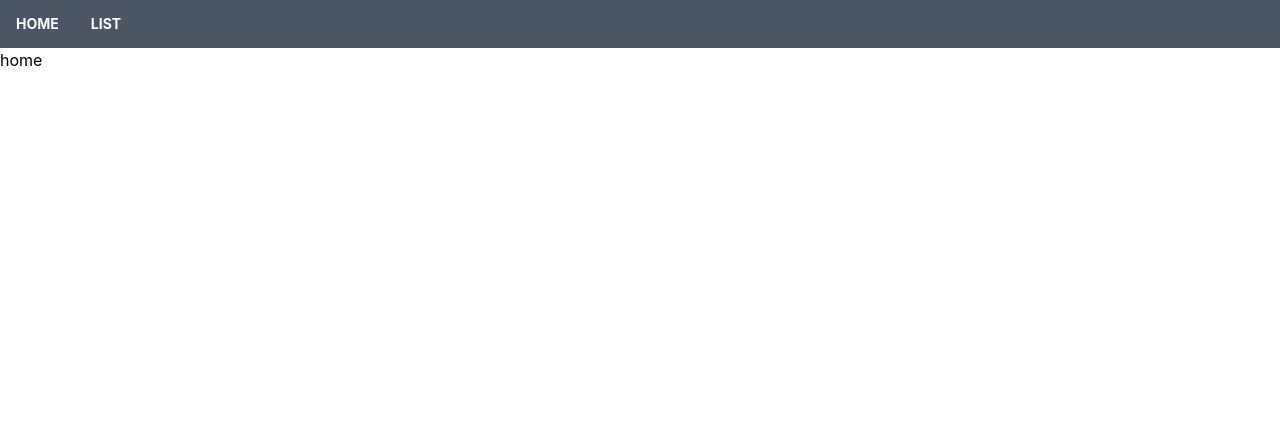
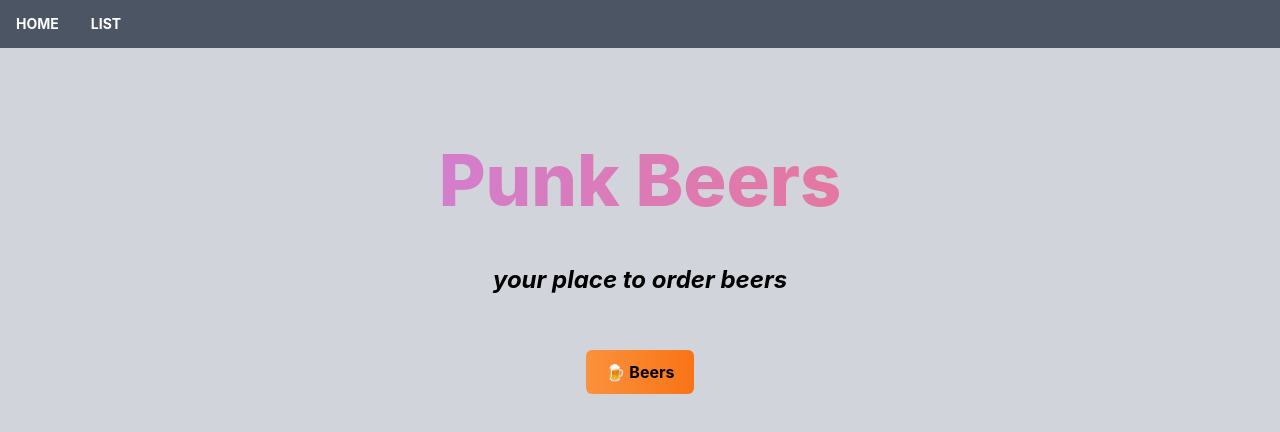
Before and after one commit to JJSalieri/beer-app, a React (Create React App) app: page / in a window 1280 px wide. Shown: the top 432 px of the page. Built offline with nearby package versions, Linux system fonts and the light colour scheme.

Commit message:
code opti and some patches

```diff
--- a/public/index.html
+++ b/public/index.html
@@ -2,42 +2,18 @@
 <html lang="en">
   <head>
     <meta charset="utf-8" />
-    <link rel="icon" href="%PUBLIC_URL%/favicon.ico" />
+    <link rel="icon" href="./logo192.png" />
     <meta name="viewport" content="width=device-width, initial-scale=1" />
     <meta name="theme-color" content="#000000" />
     <meta
       name="description"
-      content="Web site created using create-react-app"
+      content="Punk Beer"
     />
-    <link rel="apple-touch-icon" href="%PUBLIC_URL%/logo192.png" />
-    <!--
-      manifest.json provides metadata used when your web app is installed on a
-      user's mobile device or desktop. See https://developers.google.com/web/fundamentals/web-app-manifest/
-    -->
     <link rel="manifest" href="%PUBLIC_URL%/manifest.json" />
-    <!--
-      Notice the use of %PUBLIC_URL% in the tags above.
-      It will be replaced with the URL of the `public` folder during the build.
-      Only files inside the `public` folder can be referenced from the HTML.
-
-      Unlike "/favicon.ico" or "favicon.ico", "%PUBLIC_URL%/favicon.ico" will
-      work correctly both with client-side routing and a non-root public URL.
-      Learn how to configure a non-root public URL by running `npm run build`.
-    -->
-    <title>React App</title>
+    <title>Punk Beers</title>
   </head>
   <body>
     <noscript>You need to enable JavaScript to run this app.</noscript>
     <div id="root"></div>
-    <!--
-      This HTML file is a template.
-      If you open it directly in the browser, you will see an empty page.
-
-      You can add webfonts, meta tags, or analytics to this file.
-      The build step will place the bundled scripts into the <body> tag.
-
-      To begin the development, run `npm start` or `yarn start`.
-      To create a production bundle, use `npm run build` or `yarn build`.
-    -->
   </body>
 </html>
--- a/src/components/PaginationHandler.js
+++ b/src/components/PaginationHandler.js
@@ -4,9 +4,8 @@ import { useState } from "react";
 export default function PaginationHandler() {
   const [Limit, setLimit] = useState(15);
   const [Page, setPage] = useState(1);
-  const pages = Math.round(405 / Limit);
+  const pages = Math.Round(405 / Limit);
   const pagelist = [];
-
   for (let i = 1; i <= pages; i++) {
     pagelist.push(i);
   }
--- a/src/index.css
+++ b/src/index.css
@@ -1,21 +1,12 @@
 @tailwind base;
 @tailwind components;
 @tailwind utilities;
-*{
+
+* {
   margin: 0;
   padding: 0;
   box-sizing: border-box;
 }
 body {
-  margin: 0;
-  font-family: -apple-system, BlinkMacSystemFont, 'Segoe UI', 'Roboto', 'Oxygen',
-    'Ubuntu', 'Cantarell', 'Fira Sans', 'Droid Sans', 'Helvetica Neue',
-    sans-serif;
-  -webkit-font-smoothing: antialiased;
-  -moz-osx-font-smoothing: grayscale;
+  font-family: -apple-system, "Roboto", "Oxygen", "Ubuntu", sans-serif;
 }
-
-code {
-  font-family: source-code-pro, Menlo, Monaco, Consolas, 'Courier New',
-    monospace;
-}
--- a/src/pages/App.js
+++ b/src/pages/App.js
@@ -1,7 +1,20 @@
-
-
-function App() {
-  return <div>home</div>;
+import { Link } from "react-router-dom";
+export default function App() {
+  return (
+    <div className="h-screen bg-gray-300 text-center py-24 cursor-pointer">
+      <h1 className="text-5xl md:text-7xl font-extrabold text-transparent bg-clip-text bg-gradient-to-r from-purple-400 to-red-400">
+        Punk Beers
+      </h1>
+      <p className="mt-12 text-1xl md:text-2xl italic font-bold">
+        your place to order beers
+      </p>
+      <div className="mt-16 font-bold">
+        <Link to="list">
+          <span className="bg-gradient-to-r from-orange-400 to-orange-500 w-12 p-3 px-5 rounded-md">
+            🍺 Beers
+          </span>
+        </Link>
+      </div>
+    </div>
+  );
 }
-
-export default App;
--- a/src/pages/Layout.js
+++ b/src/pages/Layout.js
@@ -1,5 +1,5 @@
 import AppRouter from "../router/AppRouter";
-import Nav from "../router/Navigation";
+import Nav from "../components/Navigation";
 
 export default function Layout() {
   return (
--- a/src/pages/List.js
+++ b/src/pages/List.js
@@ -1,4 +1,3 @@
-
 import PaginationHandler from "../components/PaginationHandler"
 export default function List(){
     return(<div>
--- a/src/router/AppRouter.js
+++ b/src/router/AppRouter.js
@@ -1,4 +1,3 @@
-import React from "react";
 import { Routes, Route } from "react-router-dom";
 import App from "../pages/App";
 import List from "../pages/List";
```
Also changed, not shown: public/logo192.png, public/logo512.png, src/components/Navigation.js (renamed from src/router/Navigation.js).
